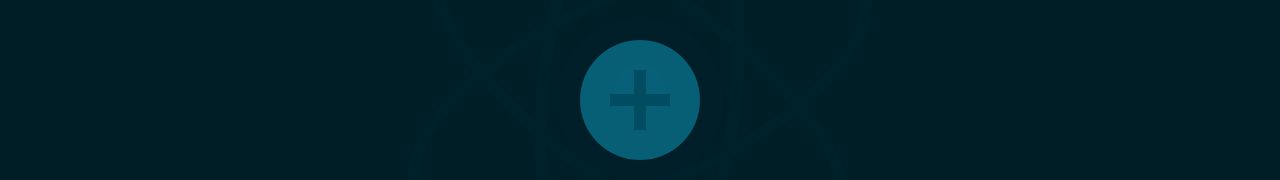
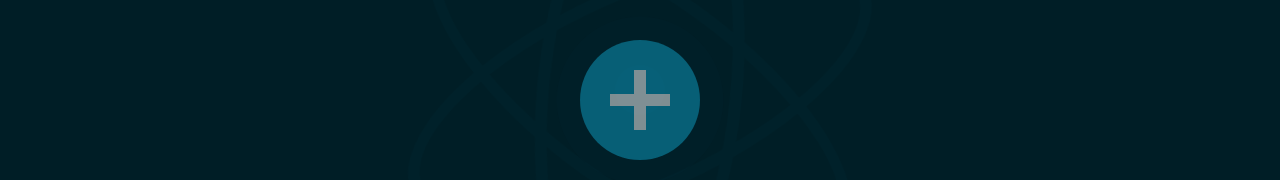
Before and after one commit to achipre/todo-list-app-react, a React (Vite) app: page / in a window 1280 px wide. Shown: the part 366-546 px from the top of the page. Built offline with nearby package versions, Linux system fonts and the light colour scheme.

Commit message:
Add event click in the input event to add Category

```diff
--- a/src/componets/SectionCategory.jsx
+++ b/src/componets/SectionCategory.jsx
@@ -7,16 +7,18 @@ export default function SectionCategory () {
   const [categories, setCategories] = useState(mokupCategory)
   const [category, setCategory] = useState('')
 
-  const pushCategory = () => {
+  const pushCategory = (e) => {
     const fechaActual = new Date()
     const newCategory = {
       id: Math.random().toString(),
       nombre: category,
       date: fechaActual.toUTCString()
     }
-    setCategories([...categories, newCategory])
-    setCategory('')
-    setVisibleInputCategory(false)
+    if (e.key === 'Enter' || e.type === 'click') {
+      setCategories([...categories, newCategory])
+      setCategory('')
+      setVisibleInputCategory(false)
+    }
   }
 
   // interaccion en el Input Category
@@ -45,6 +47,7 @@ export default function SectionCategory () {
             className="inputCategory"
             type="text"
             placeholder="Agregar Category"
+            onKeyDown={pushCategory}
             ref={refInputCategory}
             value={category}
             onChange={e => setCategory(e.target.value)}
--- a/src/componets/logoAddMore.css
+++ b/src/componets/logoAddMore.css
@@ -37,14 +37,15 @@
 }
 .plus {
   width: 10%;
-  background-color: #007A9A;
+  background-color: #ffffff;
+  opacity: 2;
   height: 50%;
 }
 .plus::after {
   content: '';
   display: block;
   width: 100%;
-  background-color: #007A9A;
+  background-color: #ffffff;
   height: 100%;
   transform: rotate(90deg);
 }
```
